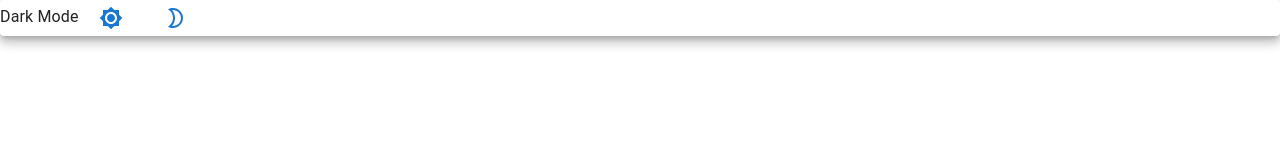
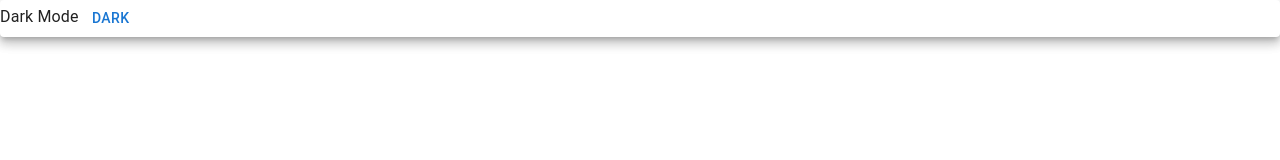
Before and after one commit to Jadenyoky/quranium, a Next.js app: page / in a window 1280 px wide. Shown: the top 160 px of the page. Built offline with nearby package versions, Linux system fonts and the light colour scheme.

Commit message:
test 8 ...

```diff
--- a/components/darkMode.jsx
+++ b/components/darkMode.jsx
@@ -6,15 +6,16 @@ import {
   Brightness7,
 } from "@mui/icons-material";
 import { Button, Paper } from "@mui/material";
-import React, { useState } from "react";
+import React, { useEffect, useState } from "react";
 import store from "store2";
 
-const DarkMode = ({ prefer, setprefer }) => {
-  const stored = store("theme", prefer);
+const DarkMode = ({ stored }) => {
   const [mode, setmode] = useState(false);
-  console.log(stored);
-  const [test, settest] = useState("wait");
-  store("test", test);
+
+  useEffect(() => {
+    setmode(stored === "light" ? true : false);
+    console.log("sd");
+  }, []);
   return (
     <>
       <Paper elevation={7}>
@@ -22,21 +23,11 @@ const DarkMode = ({ prefer, setprefer }) => {
         <Button
           onClick={() => {
             setmode(!mode);
-            stored === "light" ? setprefer("dark") : setprefer("light");
+            // mode ? setprefer("dark") : setprefer("light");
+            store("theme", mode ? "dark" : "light");
           }}
         >
-          {stored === "light" ? <Brightness4 /> : <Brightness7 />}
-        </Button>
-        <Button
-          onClick={() => {
-            if (test === "done") {
-              settest("wait");
-            } else {
-              settest("done");
-            }
-          }}
-        >
-          {test === "done" ? <Brightness1Outlined /> : <Brightness2Outlined />}
+          {mode ? "dark" : "light"}
         </Button>
       </Paper>
     </>
--- a/components/theme/ThemeRegistry.jsx
+++ b/components/theme/ThemeRegistry.jsx
@@ -7,11 +7,13 @@ import store from "store2";
 
 export default function ThemeRegistry({ children }) {
   const stored = store("theme");
-  const [prefer, setprefer] = useState(stored ? stored : "light");
+  // const [prefer, setprefer] = useState(stored || "light");
   const [loading, setloading] = useState(false);
 
   useEffect(() => {
     setloading(true);
+    store("theme", stored ? stored : "light");
+    console.log("999");
   }, []);
 
   if (!loading) {
@@ -29,15 +31,13 @@ export default function ThemeRegistry({ children }) {
       </div>
     );
   }
-
   const theme = createTheme({
-    palette: { mode: prefer },
+    palette: { mode: stored },
   });
-
   return (
     <ThemeProvider theme={theme}>
       <CssBaseline />
-      <DarkMode setprefer={setprefer} prefer={prefer} />
+      <DarkMode stored={stored} />
       {children}
     </ThemeProvider>
   );
```
